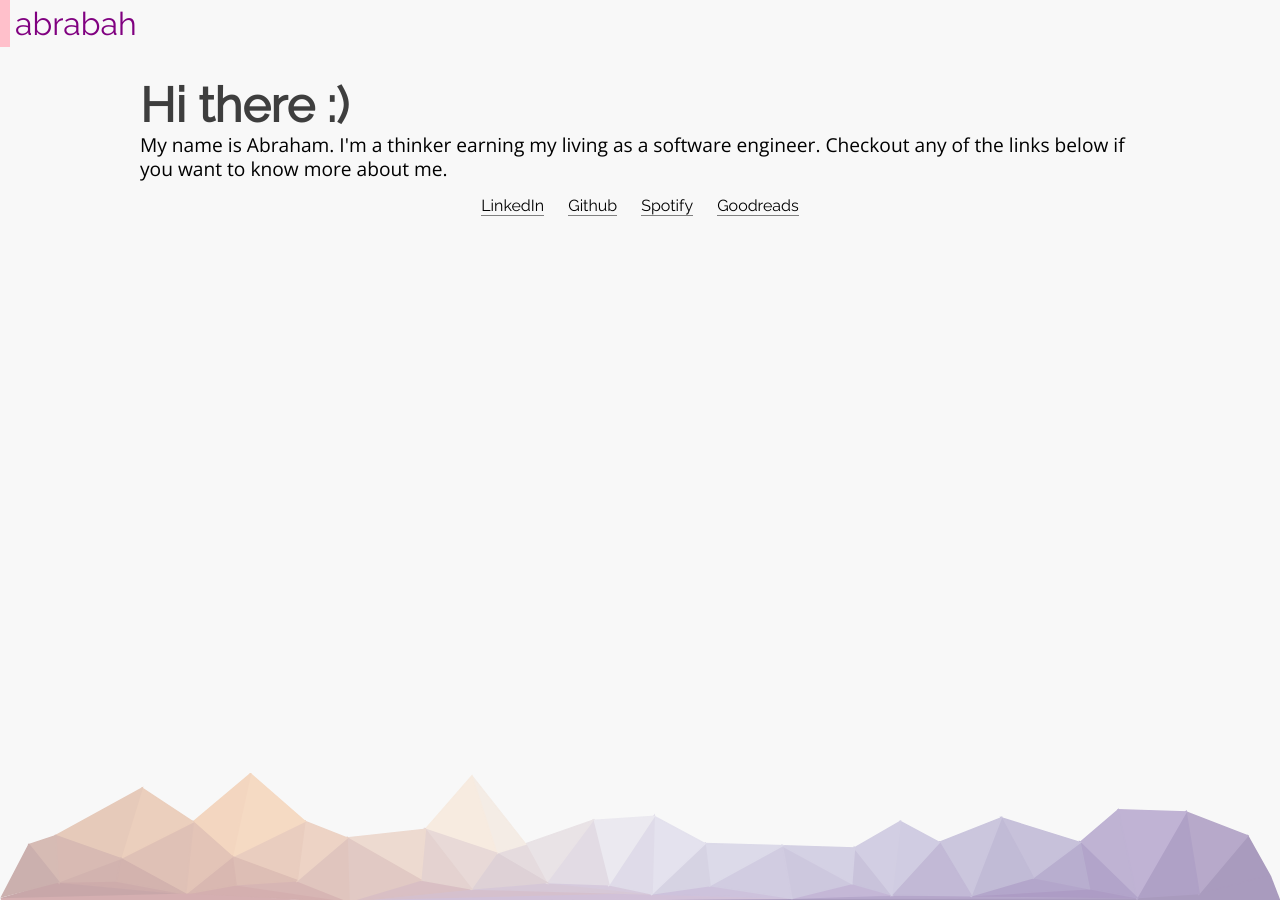
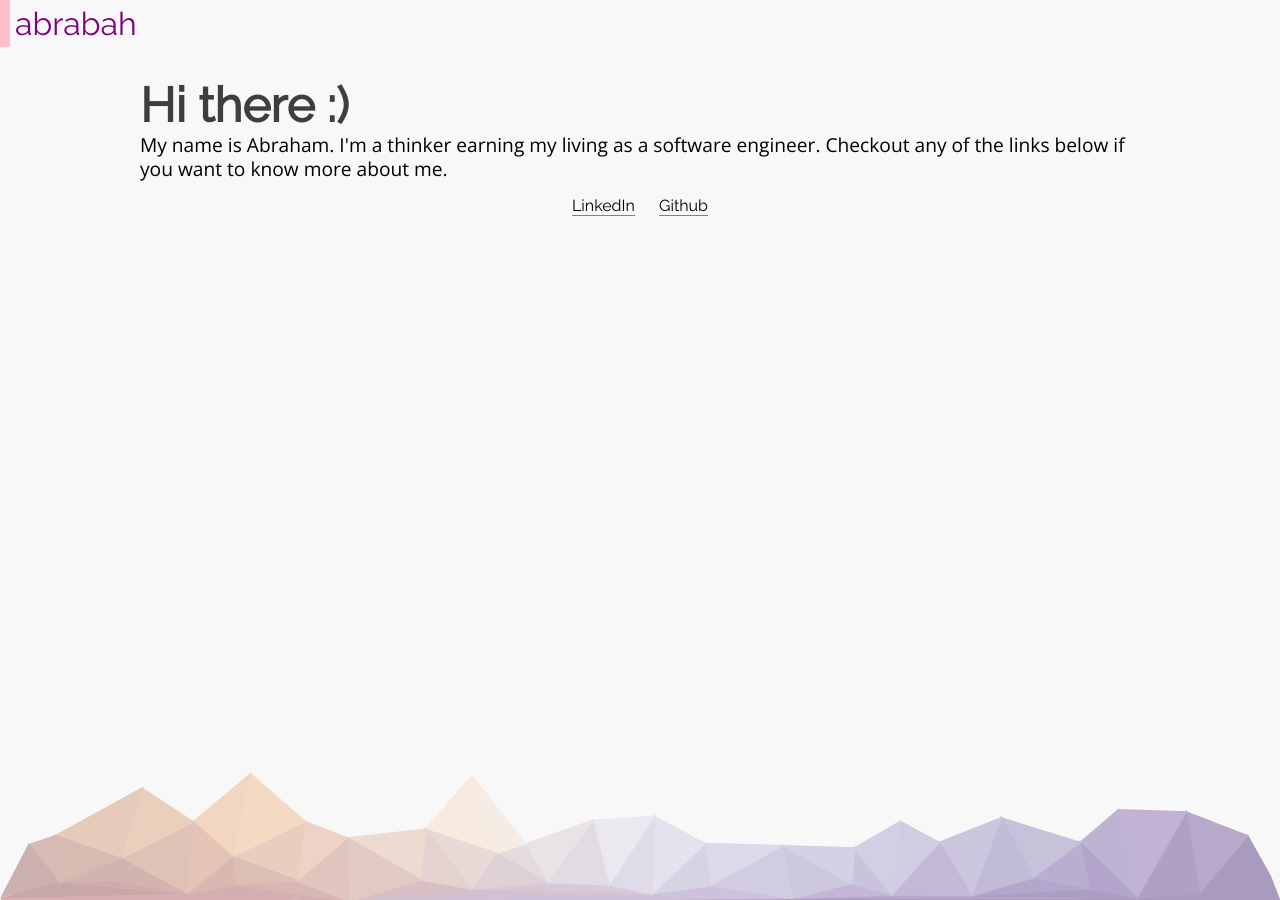
Before and after one commit to abrabah/abrabah.github.io, a Jekyll site: the page built from index.html, in a window 1280 px wide. Built offline with Jekyll 4.4.1, drawn with Linux system fonts in a browser that asks for light colours.

Commit message:
remove goodreads/spotify link from page

```diff
--- a/index.html
+++ b/index.html
@@ -12,9 +12,6 @@ title: Hello world
   <footer class="about-footer">
     <a class="linkedin-link" href="https://www.linkedin.com/pub/abraham-bah/ba/456/868">LinkedIn</a>
     <a class="other-link" href="https://github.com/abrabah">Github</a>
-    <a class="spotify-link" href="spotify:user:abrabah">Spotify</a>
-    <a class="other-link" href="https://www.goodreads.com/user/show/46092718-abraham-bah">Goodreads</a>
-
   </footer>
 
 </section>
```
